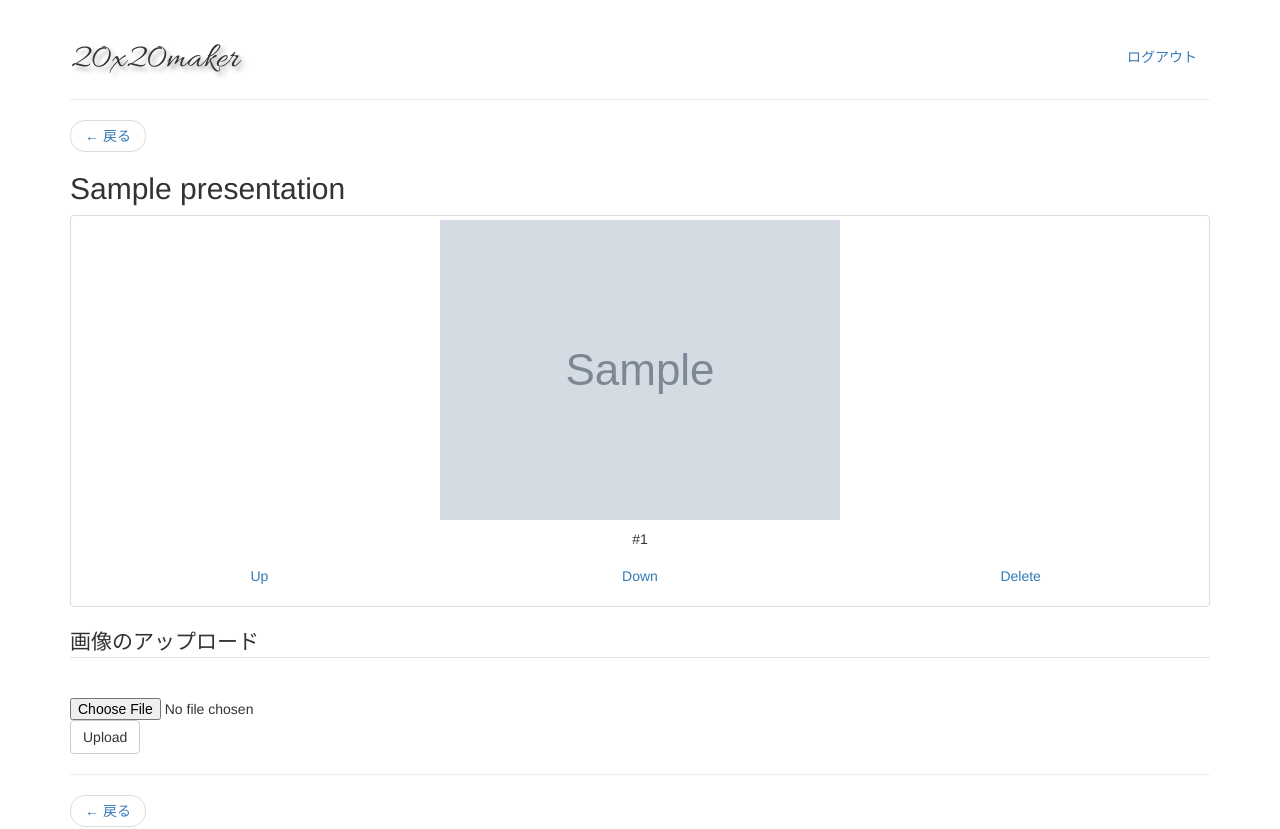
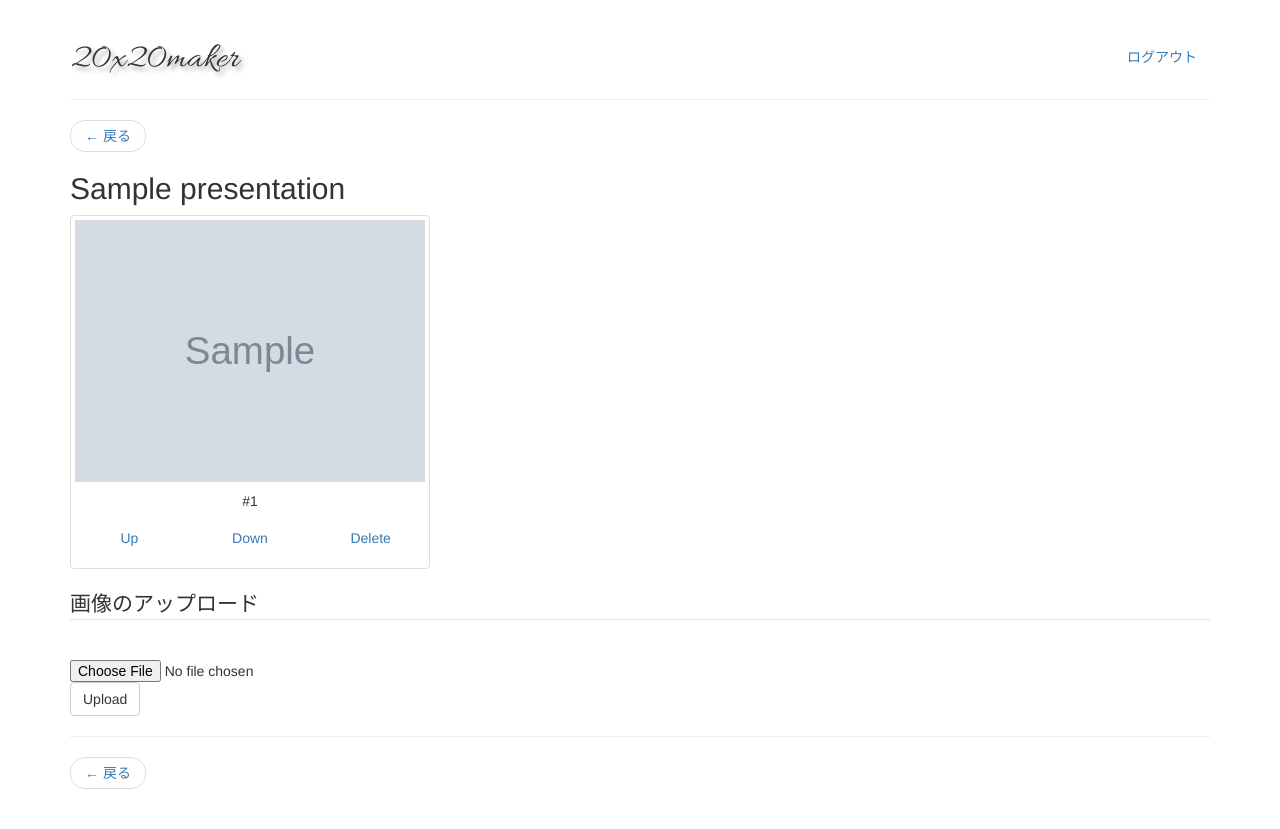
Before and after one commit to tektoh/20x20maker, a CakePHP app: template app/View/Presentations/edit.ctp in a window 1280 px wide. Shown: the top 829 px of the page. After the commit the page ends 789 px from the top, so only its background shows below. Run offline with PHP 8.4 and a stand-in for CakePHP, Linux system fonts and the light colour scheme; the template is opened without the code that fills it: most values are stand-ins (such as "Sample title", 1, 10 or a date in 2020); grey boxes marked "Sample" are stand-in pictures; form fields are guessed from the names that the template uses; some libraries are stand-ins or nearby versions.

Commit message:
編集画面のレイアウト修正

```diff
--- a/app/View/Presentations/edit.ctp
+++ b/app/View/Presentations/edit.ctp
@@ -7,9 +7,9 @@
     <li class="previous"><a href="/mypage">&larr; 戻る</a></li>
   </ul>
   <h2><?= $presentation['Presentation']['title'] ?></h2>
-  <div class="row">
+  <div class="row"">
     <?php $i = 0; foreach ($images as $image): $i++; ?>
-    <div class="col-xs-12">
+    <div class="col-xs-12 col-md-4">
       <div class="thumbnail">
         <img src="<?= $image['Image']['thumb_url'] ?>">
         <div class="caption">
```
